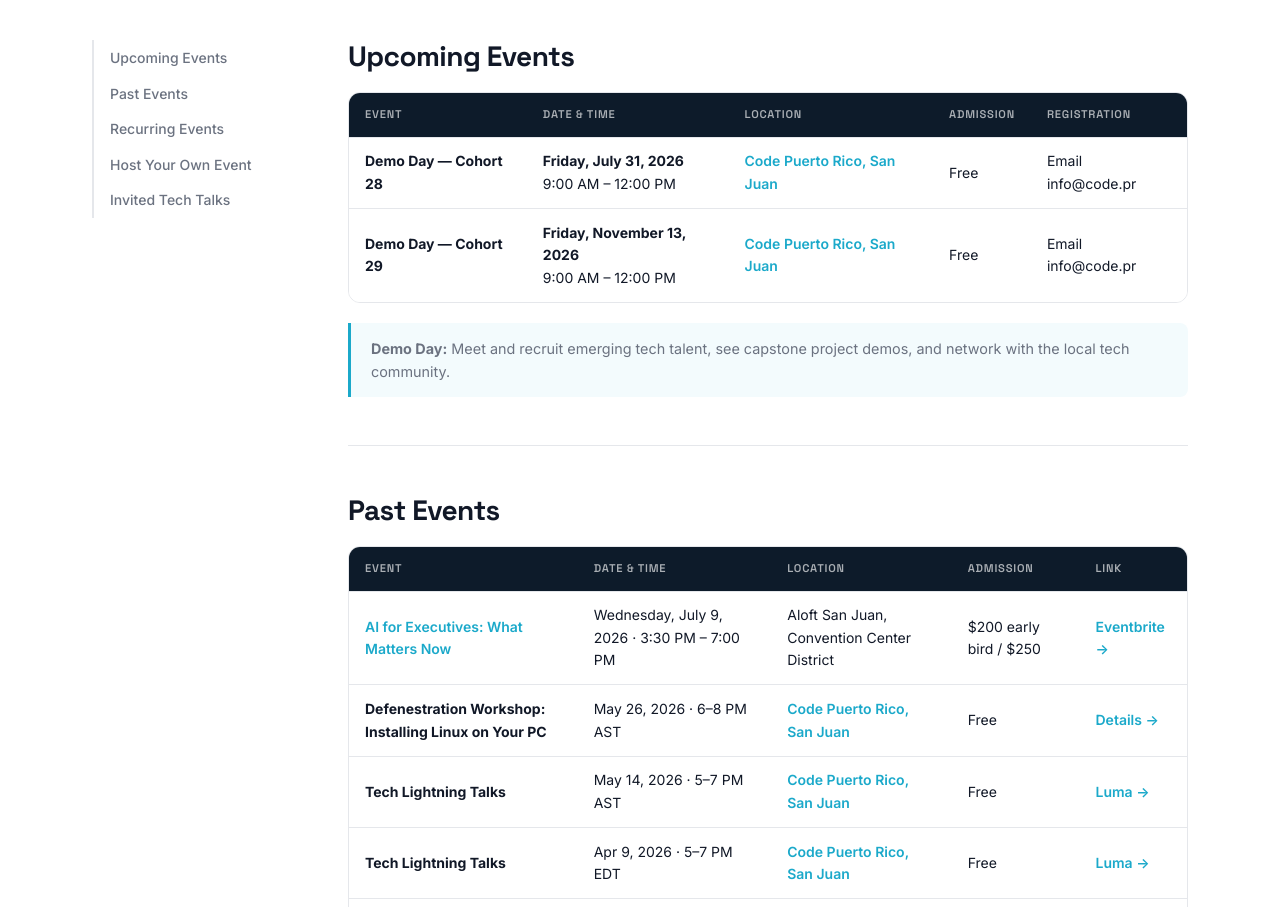
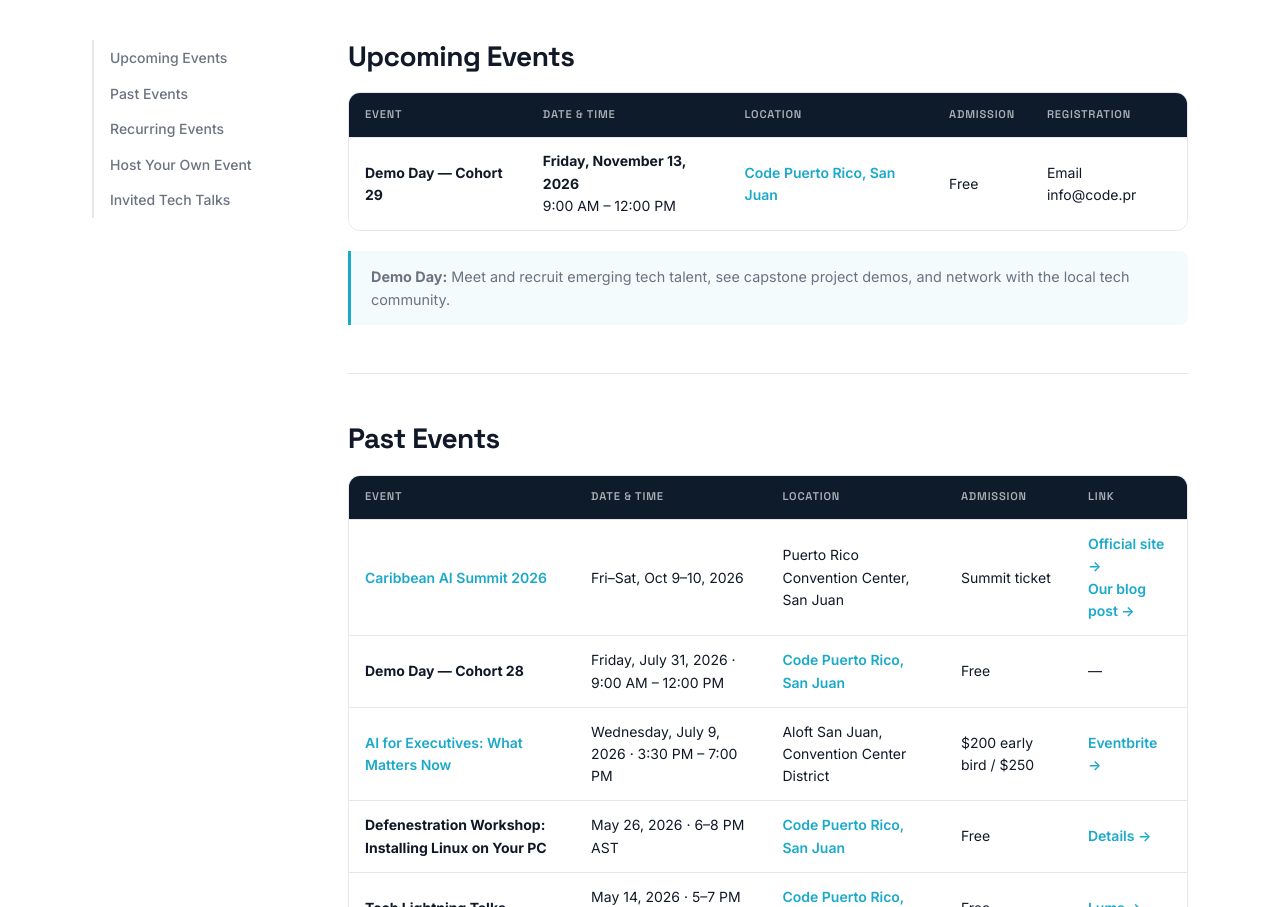
Before and after one commit to adamb/codepr, a SvelteKit app: page /upcoming-events in a window 1280 px wide. Shown: the part 420-1327 px from the top of the page. Built offline with nearby package versions, Linux system fonts and the light colour scheme.

Commit message:
Events: move Cohort 28 Demo Day and Caribbean AI Summit to Past Events

```diff
--- a/src/routes/upcoming-events/+page.svelte
+++ b/src/routes/upcoming-events/+page.svelte
@@ -54,13 +54,6 @@
 						</thead>
 						<tbody>
 							<tr>
-								<td data-label="Event"><strong>Demo Day — Cohort 28</strong></td>
-								<td data-label="Date & Time"><strong>Friday, July 31, 2026</strong><br />9:00 AM – 12:00 PM</td>
-								<td data-label="Location"><a href="https://maps.app.goo.gl/e6p69iQqdQpftG4g9" target="_blank" rel="noopener">Code Puerto Rico, San Juan</a></td>
-								<td data-label="Admission">Free</td>
-								<td data-label="Registration">Email info@code.pr</td>
-							</tr>
-							<tr>
 								<td data-label="Event"><strong>Demo Day — Cohort 29</strong></td>
 								<td data-label="Date & Time"><strong>Friday, November 13, 2026</strong><br />9:00 AM – 12:00 PM</td>
 								<td data-label="Location"><a href="https://maps.app.goo.gl/e6p69iQqdQpftG4g9" target="_blank" rel="noopener">Code Puerto Rico, San Juan</a></td>
@@ -91,6 +84,20 @@
 							</tr>
 						</thead>
 						<tbody>
+							<tr>
+								<td data-label="Event"><strong><a href="https://www.caribbeansummit.ai/en" target="_blank" rel="noopener">Caribbean AI Summit 2026</a></strong></td>
+								<td data-label="Date & Time">Fri–Sat, Oct 9–10, 2026</td>
+								<td data-label="Location">Puerto Rico Convention Center, San Juan</td>
+								<td data-label="Admission">Summit ticket</td>
+								<td data-label="Link"><a href="https://www.caribbeansummit.ai/en" target="_blank" rel="noopener">Official site →</a><br /><a href="/blog/3/caribbean-ai-summit-2026-san-juan">Our blog post →</a></td>
+							</tr>
+							<tr>
+								<td data-label="Event"><strong>Demo Day — Cohort 28</strong></td>
+								<td data-label="Date & Time">Friday, July 31, 2026 · 9:00 AM – 12:00 PM</td>
+								<td data-label="Location"><a href="https://maps.app.goo.gl/e6p69iQqdQpftG4g9" target="_blank" rel="noopener">Code Puerto Rico, San Juan</a></td>
+								<td data-label="Admission">Free</td>
+								<td data-label="Link">—</td>
+							</tr>
 							<tr>
 								<td data-label="Event"><strong><a href="/events/ai-for-executives">AI for Executives: What Matters Now</a></strong></td>
 								<td data-label="Date & Time">Wednesday, July 9, 2026 · 3:30 PM – 7:00 PM</td>
```
